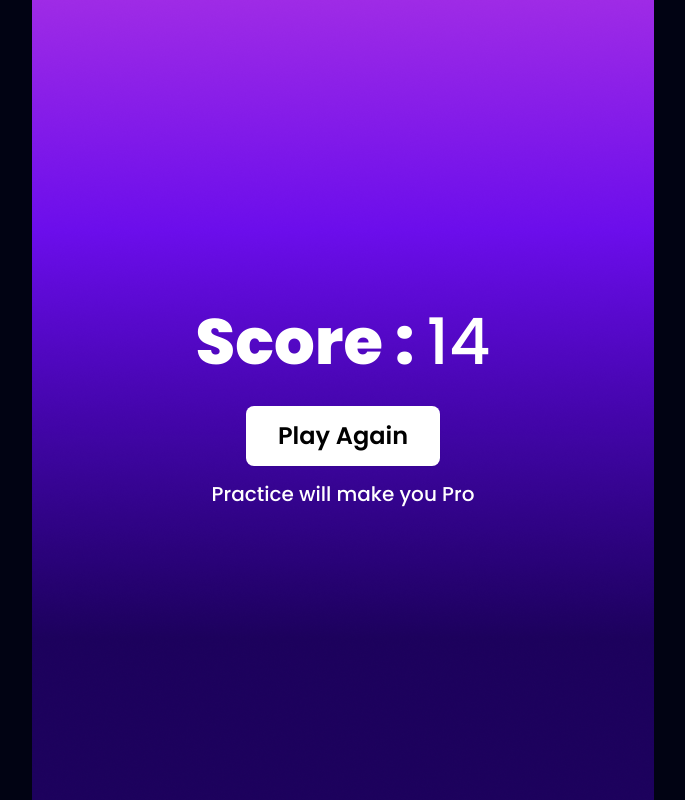
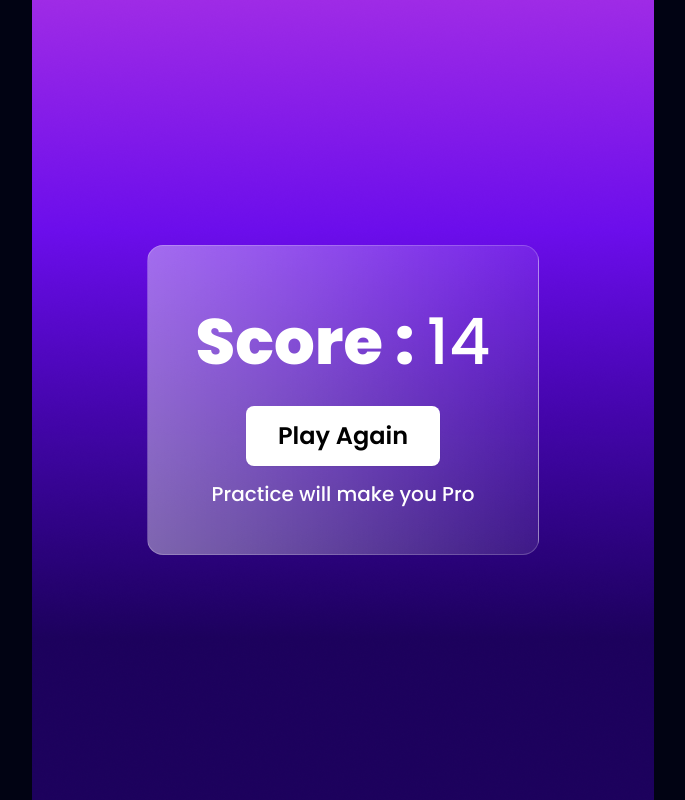
Before and after one commit to Khadija12319/alphabet-game, a plain HTML site: page index.html in a window 1280 px wide. Shown: the whole page, without its empty margins (297-982 px from the left). Drawn offline with nearby package versions, Linux system fonts and the light colour scheme.

Commit message:
score section fully completed

```diff
--- a/index.html
+++ b/index.html
@@ -116,7 +116,7 @@
 
         <!--Score section-->
         <section class="score flex justify-center items-center min-h-screen font2">
-            <div class="text-center">
+            <div class="text-center bg-gradient-to-r to-[#FFFFFF18] from-[#ffffff65] p-12 rounded-2xl border-[1px] border-[#FFFFFF33]">
                 <h1 class="text-[64px] font-extrabold text-white">Score : <span class="font-medium">14</span></h1>
                 <button class="btn bg-white text-black text-2xl leading-7 border-none hover:bg-white px-[32px] min-h-[60px] my-[16px]">Play Again</button>
                 <p class="text-white text-xl font-medium leading-6">Practice will make you Pro</p>
```
